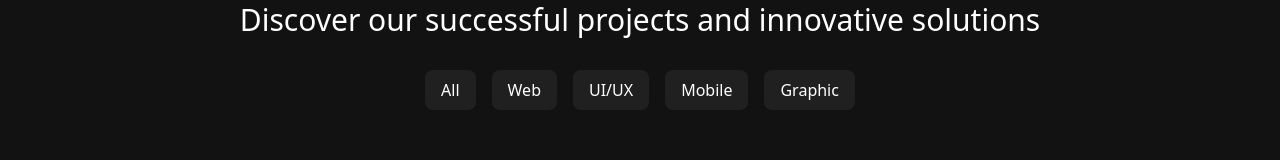
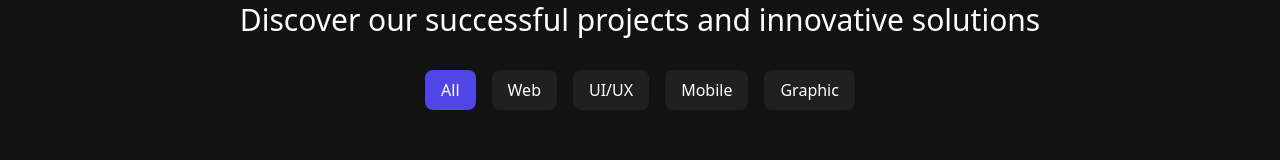
Before and after one commit to 20Utsav/Latest-Live-Code, a React (Vite) app in the folder Frontend/: page /portfolio in a window 1280 px wide. Shown: the part 400-560 px from the top of the page. Built offline with nearby package versions, Linux system fonts and the light colour scheme.

Commit message:
all button color change

```diff
--- a/Frontend/src/components/Portfolio/page.tsx
+++ b/Frontend/src/components/Portfolio/page.tsx
@@ -62,7 +62,7 @@ export default function Portfolio() {
               <button
                 key={category}
                 onClick={() => setSelectedCategory(category)}
-                className={`px-4 py-2 rounded-lg text-white font-medium transition-colors ${selectedCategory === category ? 'bg-[#202020]' : 'bg-[#202020] hover:bg-indigo-600'}`}
+                className={`px-4 py-2 rounded-lg text-white font-medium transition-colors ${selectedCategory === category ? 'bg-indigo-600' : 'bg-[#202020] hover:bg-indigo-600'}`}
               >
                 {category === 'all' ? 'All' : category}
               </button>
```
